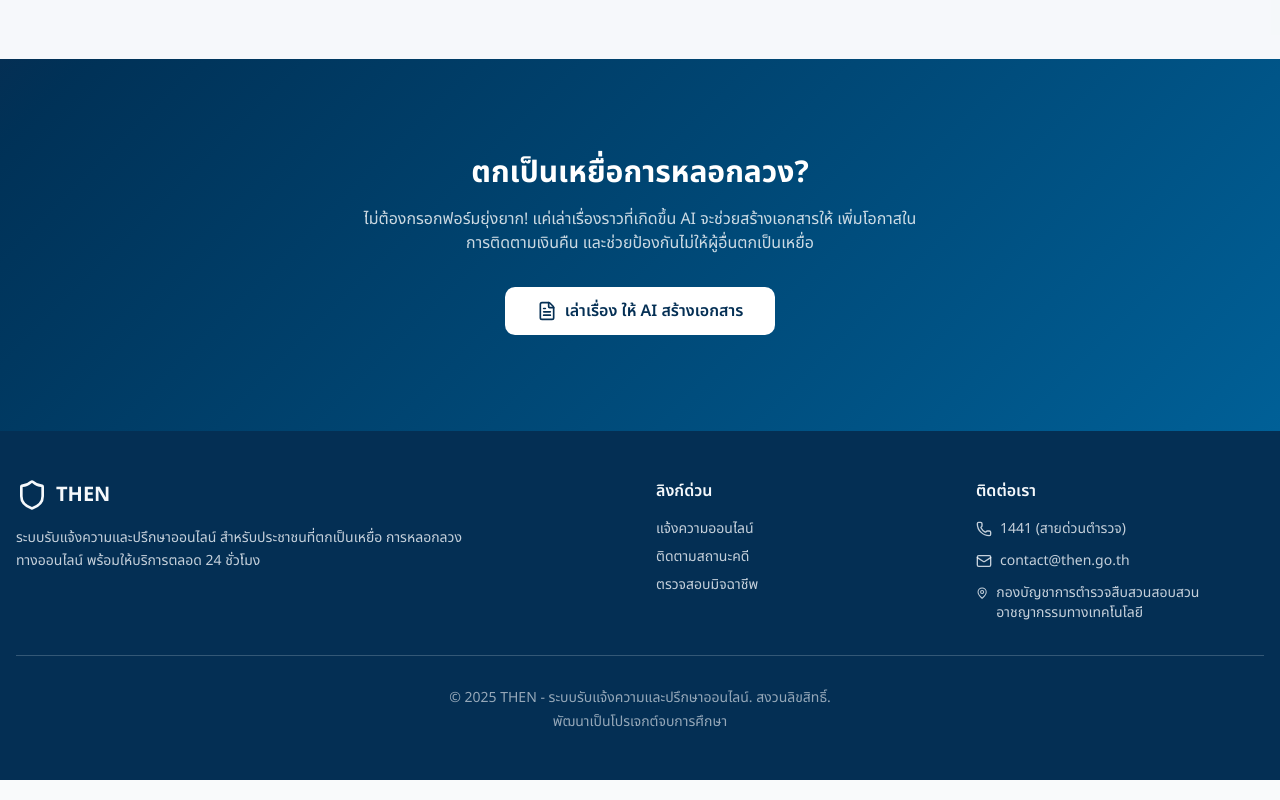
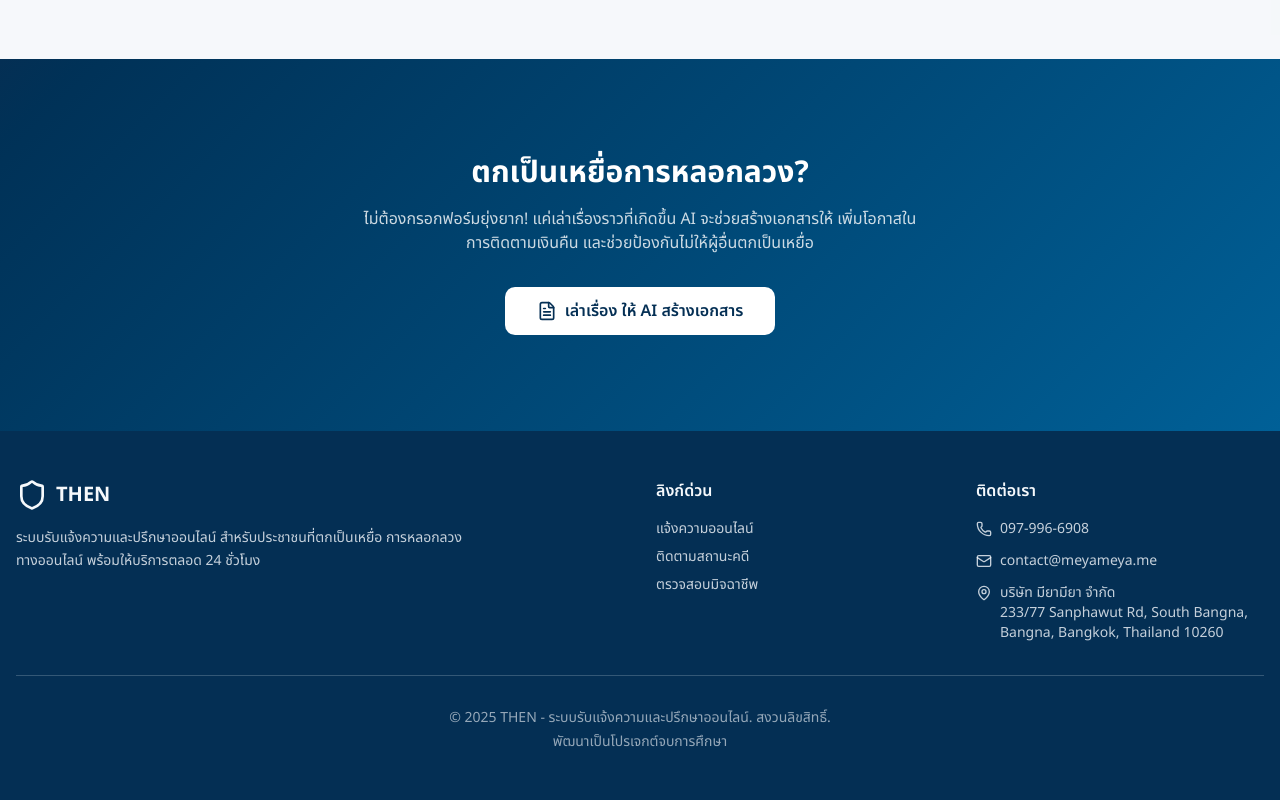
Before and after one commit to AppeTiZer123/then-platform, a Next.js app: page / in a window 1280 px wide. Shown: the part 1236-2036 px from the top of the page. Built offline with nearby package versions, Linux system fonts and the light colour scheme; no server answers.

Commit message:
chore(footer): update company contact information
replace hotline and email with Meyameya contact details

update footer address to Meyameya office location

```diff
--- a/components/footer.tsx
+++ b/components/footer.tsx
@@ -55,15 +55,31 @@ export function Footer() {
             <ul className="space-y-3 text-sm">
               <li className="flex items-center gap-2 text-primary-foreground/80">
                 <Phone className="h-4 w-4" />
-                <span>1441 (สายด่วนตำรวจ)</span>
+                <a
+                  href="tel:0979966908"
+                  className="hover:text-primary-foreground transition-colors"
+                >
+                  097-996-6908
+                </a>
               </li>
               <li className="flex items-center gap-2 text-primary-foreground/80">
                 <Mail className="h-4 w-4" />
-                <span>contact@then.go.th</span>
+                <a
+                  href="mailto:contact@meyameya.me"
+                  className="hover:text-primary-foreground transition-colors"
+                >
+                  contact@meyameya.me
+                </a>
               </li>
               <li className="flex items-start gap-2 text-primary-foreground/80">
                 <MapPin className="h-4 w-4 mt-0.5" />
-                <span>กองบัญชาการตำรวจสืบสวนสอบสวนอาชญากรรมทางเทคโนโลยี</span>
+                <span>
+                  บริษัท มียามียา จำกัด
+                  <br />
+                  233/77 Sanphawut Rd, South Bangna,
+                  <br />
+                  Bangna, Bangkok, Thailand 10260
+                </span>
               </li>
             </ul>
           </div>
```
